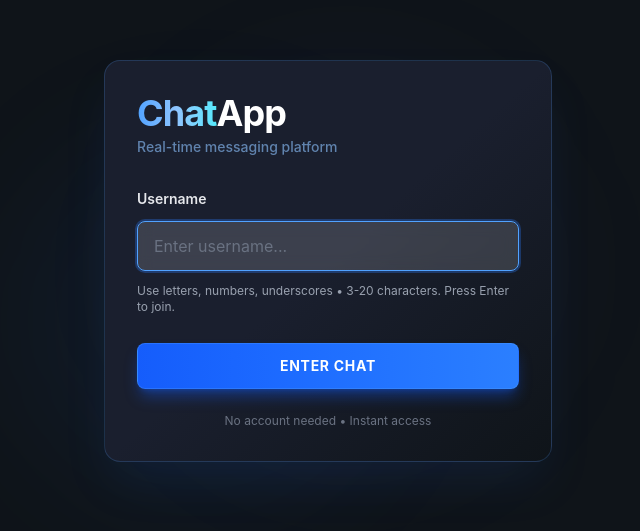
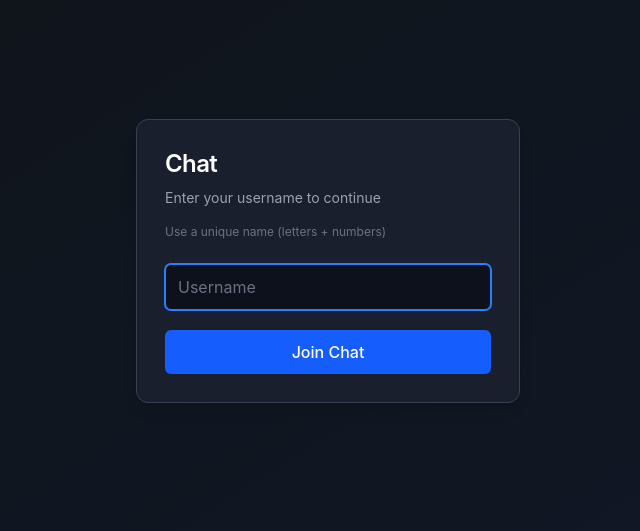
Before and after one commit to Yash7801/Group-Chat-App, a React (Vite) app in the folder client/: page / in a window 1280 px wide. Shown: the part 139-670 px from the top of the page, without its empty margins (312-952 px from the left). Built offline with nearby package versions, Linux system fonts and the light colour scheme.

Commit message:
removed the login page design

```diff
--- a/client/src/App.jsx
+++ b/client/src/App.jsx
@@ -11,7 +11,7 @@ function App() {
 
   const handleJoin = () => {
     if (!input.trim()) {
-      setError("Please enter a valid username");
+      setError("Enter a username");
       return;
     }
 
@@ -33,35 +33,23 @@ function App() {
     });
   };
 
-  // =-=-=-=-=-=-=-=-=-=-=-= LOGIN SCREEN  -=-=-=-=-=-=-=-=-=-=-=-
+  // LOGIN SCREEN
   if (!username) {
     return (
-      <div className="h-screen flex items-center justify-center bg-[#0f1419] text-white relative overflow-hidden">
+      <div className="h-screen flex items-center justify-center bg-gradient-to-br from-[#0f1419] to-[#111827] text-white">
+        <div className="w-full max-w-sm p-7 bg-[#1a1f2e] border border-gray-700 rounded-xl shadow-lg">
 
-        {/* Background Glow effect idhr ko dala*/}
-        <div className="absolute inset-0 select-none pointer-events-none">
-          <div className="absolute top-1/3 left-1/4 w-96 h-96 bg-blue-500/5 rounded-full blur-3xl"></div>
-          <div className="absolute bottom-1/4 right-1/3 w-96 h-96 bg-indigo-500/5 rounded-full blur-3xl"></div>
-        </div>
+          <h1 className="text-2xl font-semibold mb-2 tracking-tight">
+            Chat
+          </h1>
 
-        {/* Card idhr ko bne */}
-        <div className="relative z-10 bg-gradient-to-br from-[#1a1f2e] via-[#1a1f2e] to-[#0f1419] border border-blue-400/20 shadow-2xl shadow-blue-500/10 p-8 rounded-2xl w-full max-w-md backdrop-blur">
+          <p className="text-sm text-gray-400 mb-4">
+            Enter your username to continue
+          </p>
 
-          <div className="space-y-1 mb-8">
-            <h1 className="text-4xl font-bold tracking-tight">
-              <span className="bg-gradient-to-r from-blue-400 via-blue-300 to-cyan-300 bg-clip-text text-transparent">
-                Chat
-              </span>
-              <span className="text-white">App</span>
-            </h1>
-            <p className="text-sm text-blue-300/60 font-medium">
-              Real-time messaging platform
-            </p>
-          </div>
-
-          <label className="block mb-3 text-sm font-semibold text-gray-200">
-            Username
-          </label>
+          <p className="text-xs text-gray-500 mb-6">
+            Use a unique name (letters + numbers)
+          </p>
 
           <input
             autoFocus
@@ -71,62 +59,38 @@ function App() {
               setError("");
             }}
             onKeyDown={(e) => {
-              if (e.key === "Enter") {
-                handleJoin();
-              }
+              if (e.key === "Enter") handleJoin();
             }}
-            className="w-full rounded-lg border border-blue-500/40 bg-white/5 backdrop-blur px-4 py-3 text-white outline-none placeholder:text-gray-500 transition-all duration-300 focus:border-blue-400 focus:ring-2 focus:ring-blue-500/30 focus:bg-white/15 hover:border-blue-400/60 hover:bg-white/8 hover:shadow-md"
-            placeholder="Enter username..."
+            placeholder="Username"
+            className="w-full px-3 py-2.5 rounded-md bg-[#0c111b] border border-gray-600/80 focus:border-blue-500 text-white outline-none transition focus:border-blue-500 focus:ring-1 focus:ring-blue-500 placeholder-gray-500"
           />
 
-          {error ? (
-            <p className="mt-3 text-sm text-red-400 font-semibold">{error}</p>
-          ) : (
-            <p className="mt-3 text-xs text-gray-400">
-              Use letters, numbers, underscores • 3-20 characters. Press Enter to join.
-            </p>
+          {error && (
+            <p className="mt-2 text-sm text-red-400">{error}</p>
           )}
 
           <button
             onClick={handleJoin}
             disabled={isConnecting}
-            className={`mt-7 w-full rounded-lg px-4 py-3 text-sm font-bold text-white uppercase tracking-wider transition-all duration-300 transform ${
-              isConnecting
-                ? "bg-gradient-to-r from-blue-900/60 to-indigo-900/60 cursor-not-allowed opacity-60 border border-blue-500/20"
-                : "bg-gradient-to-r from-blue-600 to-blue-500 hover:from-blue-500 hover:to-blue-400 shadow-lg shadow-blue-600/40 border border-blue-400/30 hover:shadow-2xl hover:shadow-blue-600/60 active:scale-95 hover:scale-105 active:shadow-md"
-            }`}
+            className="mt-5 w-full py-2.5 rounded-md bg-blue-600 hover:bg-blue-500 transition disabled:opacity-50 font-medium"
           >
-            {isConnecting ? "Connecting..." : "Enter Chat"}
+            {isConnecting ? "Connecting..." : "Join Chat"}
           </button>
-
-          <p className="mt-6 text-xs text-center text-gray-500">
-            No account needed • Instant access
-          </p>
         </div>
       </div>
     );
   }
 
-  // -=-=-=-=-=-=-=-= CHAT LAYOUT Update kra idhr -=-=-=-=-=-=-=-=-=-=-=-
+  // CHAT SCREEN
   return (
-    <div className="h-screen bg-[#0f1419] text-white relative overflow-hidden">
+    <div className="h-screen bg-gradient-to-br from-[#0f1419] to-[#111827] text-white flex items-center justify-center p-3">
+      <div className="w-full max-w-6xl h-full border border-gray-700 bg-[#111] rounded-xl shadow-lg overflow-hidden">
 
-      {/* Background Glow */}
-      <div className="absolute inset-0 select-none pointer-events-none">
-        <div className="absolute top-1/3 left-1/4 w-[500px] h-[500px] bg-blue-500/10 rounded-full blur-[120px]"></div>
-        <div className="absolute bottom-1/4 right-1/3 w-[500px] h-[500px] bg-indigo-500/10 rounded-full blur-[120px]"></div>
-      </div>
+        <Chat
+          userId={username}
+          initialOnlineUsers={initialOnlineUsers}
+        />
 
-      {/* Glass Container */}
-      <div className="relative z-10 h-full flex items-center justify-center p-4">
-        <div className="w-full h-full max-w-[1400px] rounded-3xl border border-blue-400/20 bg-white/5 backdrop-blur-xl shadow-2xl shadow-blue-500/10 flex overflow-hidden">
-
-          <Chat
-            userId={username}
-            initialOnlineUsers={initialOnlineUsers}
-          />
-
-        </div>
       </div>
     </div>
   );
```
